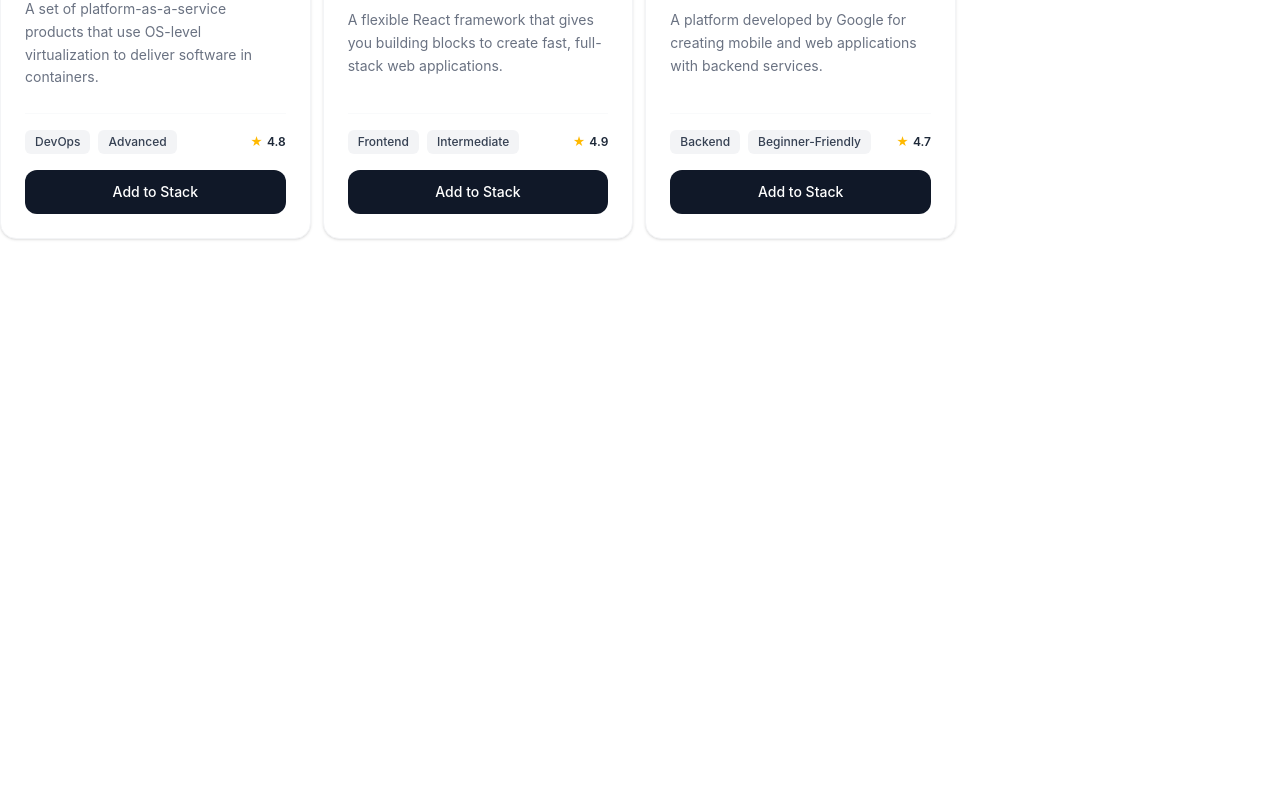
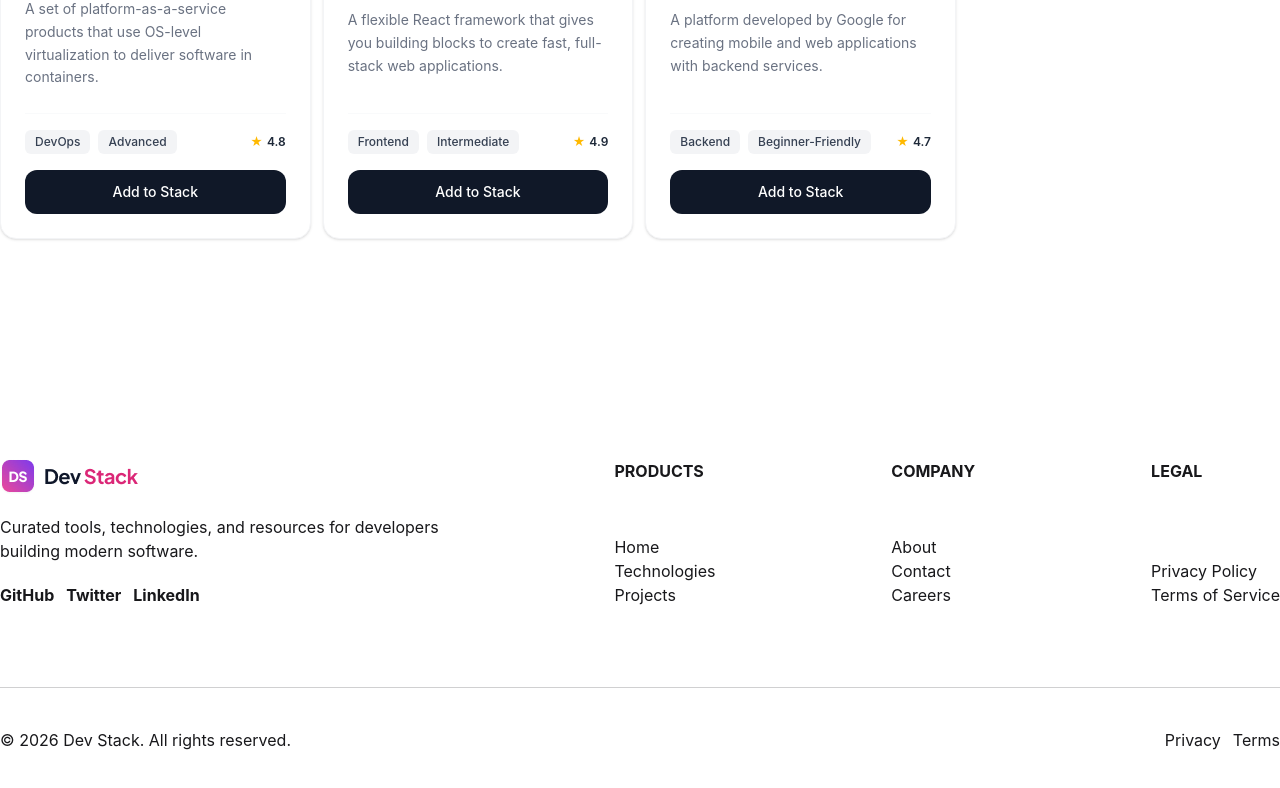
Before and after one commit to codeby-fahim/A05-DevStack, a React (Vite) app: page / in a window 1280 px wide. Shown: the part 2470-3258 px from the top of the page. Before the commit the page ends 2769 px from the top, so only its background shows below. Built offline with nearby package versions, Linux system fonts and the light colour scheme.

Commit message:
Complete Footer

```diff
--- a/src/App.tsx
+++ b/src/App.tsx
@@ -3,23 +3,23 @@ import Hero from "./Component/Hero";
 import Nav from "./Component/Nav";
 import Technology from "./Component/Technology/Technology";
 import type { ITechnologyType } from "./Type/TechnologyType";
+import Footer from "./Component/Footer";
 
-
-const TechnologyFetch= async(): Promise<ITechnologyType[]> =>{
- const res = await fetch('/public/Data.json');
+const TechnologyFetch = async (): Promise<ITechnologyType[]> => {
+  const res = await fetch("/public/Data.json");
   const data = await res.json();
   return data;
-}
+};
 function App() {
-  const [technologyPromise] = useState(()=> TechnologyFetch());
+  const [technologyPromise] = useState(() => TechnologyFetch());
   return (
     <>
       <Nav></Nav>
       <Hero></Hero>
       <Suspense fallback={<h2>Loading....</h2>}>
         <Technology technologyPromise={technologyPromise}></Technology>
-
       </Suspense>
+      <Footer></Footer>
     </>
   );
 }
--- a/src/Component/Footer.tsx
+++ b/src/Component/Footer.tsx
@@ -0,0 +1,62 @@
+import Logo from "../assets/logo-text.png";
+const Footer = () => {
+  return (
+    <div className="container mx-auto mt-50 mb-20">
+      <div className="flex justify-between gap-4 mb-20">
+        <div>
+          <img src={Logo} alt="" className="mb-5"/>
+          <p className="mb-5">
+            Curated tools, technologies, and resources for developers <br/>building
+            modern software.
+          </p>
+          <ul className="font-bold flex gap-3">
+            <li>
+              <a href="#">GitHub</a>
+            </li>
+            <li>
+              <a href="#">Twitter</a>
+            </li>
+            <li>
+              <a href="#">LinkedIn</a>
+            </li>
+          </ul>
+        </div>
+        <div className="flex flex-col justify-between">
+          <h2 className="font-bold">PRODUCTS</h2>
+          <ul>
+            <li><a href="#">Home</a></li>
+            <li><a href="#">Technologies</a></li>
+            <li><a href="#">Projects</a></li>
+          </ul>
+        </div>
+        <div className="flex flex-col justify-between">
+          <h2 className="font-bold ">COMPANY</h2>
+          <ul>
+            <li><a href="#">About</a></li>
+            <li><a href="#">Contact</a></li>
+            <li><a href="#">Careers</a></li>
+          </ul>
+        </div>
+        <div className="flex flex-col justify-between">
+          <h2 className="font-bold">LEGAL</h2>
+          <ul>
+            <li><a href="#">Privacy Policy</a></li>
+            <li><a href="#">Terms of Service</a></li>
+
+          </ul>
+        </div>
+      </div>
+      <hr className="opacity-20 my-10"/>
+
+      <div className="flex justify-between items-center ">
+        <p>© 2026 Dev Stack. All rights reserved.</p>
+        <div className="flex justify-between gap-3">
+          <p>Privacy</p>
+          <p>Terms</p>
+        </div>
+      </div>
+    </div>
+  );
+};
+
+export default Footer;
```
Lines whose indentation alone changed are shown as unchanged.
